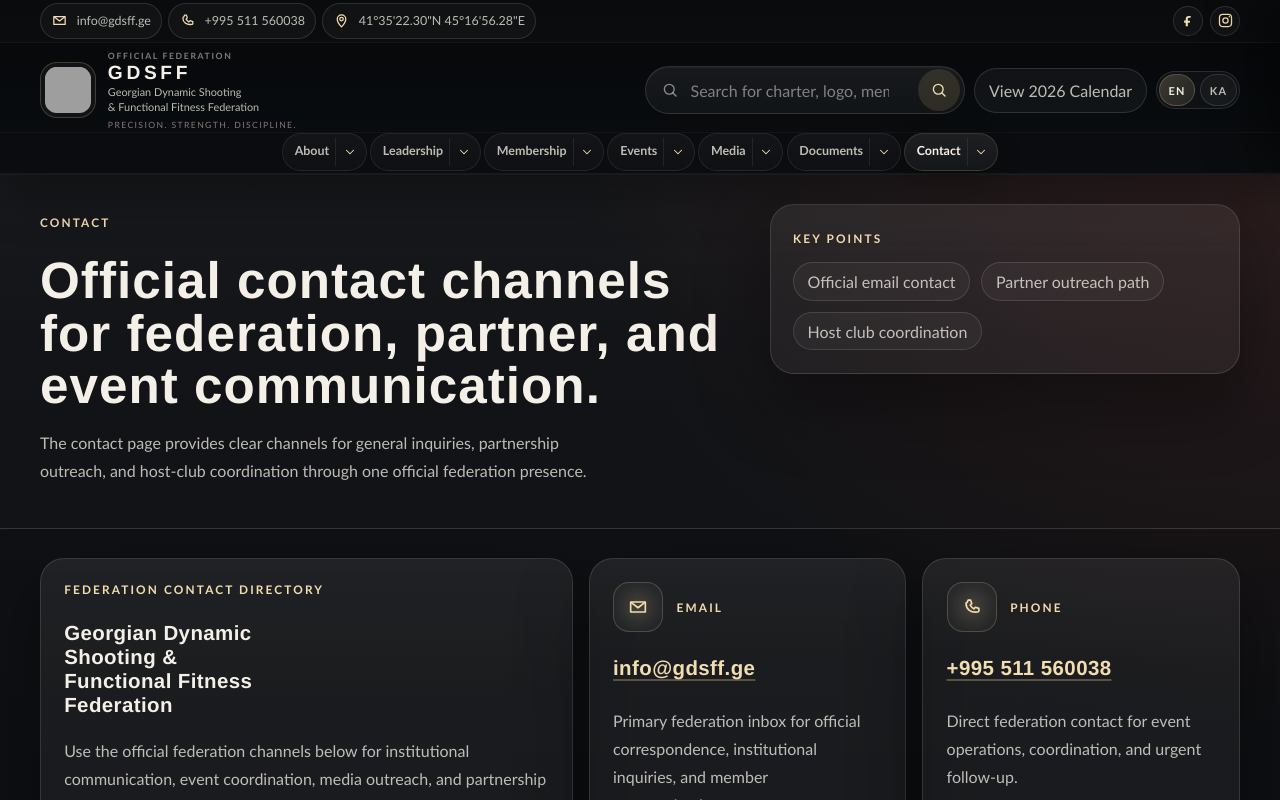
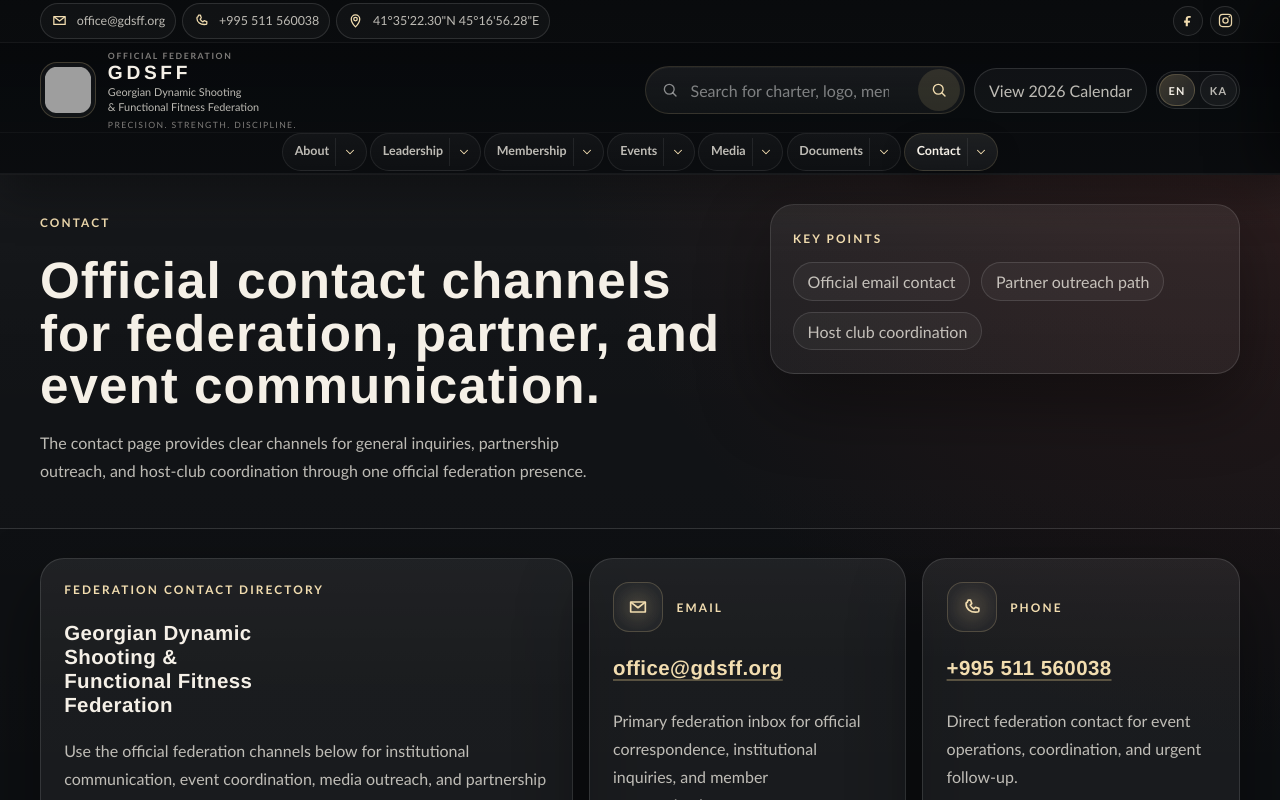
Before and after one commit to regcoffeenyc/gdsff-launch, a React (Vite) app: page /#/contact in a window 1280 px wide. Shown: the top 800 px of the page. Built offline with nearby package versions, Linux system fonts and the light colour scheme; grey boxes are pictures that could not be loaded.

Commit message:
Final launch completion

```diff
--- a/src/content/enContent.js
+++ b/src/content/enContent.js
@@ -7,7 +7,7 @@
       { id: 'facebook', label: 'Facebook', href: 'https://facebook.com/' },
       { id: 'instagram', label: 'Instagram', href: 'https://instagram.com/' },
     ],
-    email: 'info@gdsff.ge',
+    email: 'office@gdsff.org',
     phone: '+995 511 560038',
     locationLabel: `41\u00B035'22.30"N 45\u00B016'56.28"E`,
     locationHref: 'https://maps.google.com/?q=41.589528,45.282300',
@@ -38,7 +38,7 @@
     subtitle: 'Precision. Strength. Discipline.',
     slogan: 'Precision. Strength. Discipline.',
     location: 'Tbilisi, Georgia',
-    email: 'info@gdsff.ge',
+    email: 'office@gdsff.org',
   },
   header: {
     seasonBadge: 'Official federation season 2026',
@@ -65,7 +65,7 @@
     ],
     contactTitle: 'Contact',
     contactItems: [
-      'General inquiries: info@gdsff.ge',
+      'General inquiries: office@gdsff.org',
       'Partnerships, media, and host club coordination',
       'Official communications issued in Georgian and English',
     ],
@@ -87,10 +87,10 @@
         'GDSFF serves as the official public platform for dynamic shooting and functional fitness in Georgia, bringing together competition governance, athlete pathways, safety standards, and partner-facing communications in one disciplined identity.',
       primaryAction: { label: 'Explore 2026 Calendar', to: '/events' },
       secondaryAction: { label: 'Contact Secretariat', to: '/contact' },
-      quickFacts: ['Governance and sanctioning', '2026 seeded calendar', 'International-facing communications'],
+      quickFacts: ['Governance and sanctioning', '2026 official calendar', 'International-facing communications'],
       commandTitle: 'Federation Brief',
       commandItems: [
-        '2026 season structure published with seeded event dates',
+        '2026 season structure published with official event windows',
         'Leadership, governance, and sport direction presented publicly',
         'Partner, media, and host-club outreach channels open',
       ],
@@ -100,7 +100,7 @@
     },
     stats: [
       { value: '2', label: 'Core competition disciplines' },
-      { value: '2026', label: 'Seeded official season' },
+      { value: '2026', label: 'Official season calendar' },
       { value: 'Bilingual', label: 'Public communications' },
       { value: 'Partner-ready', label: 'Official digital presentation' },
     ],
@@ -144,7 +144,7 @@
       title: '2026 federation calendar and event bulletins.',
       text:
         'The events area now presents the season with an official calendar grid, professional event cards, and clear publishing states for members, partners, and guests.',
-      note: '2026 dates are seeded launch data and can be refined through official federation notices and event bulletins.',
+      note: '2026 dates are published as a planning calendar and may be refined through official federation notices and event bulletins.',
     },
     leadershipSpotlight: {
       eyebrow: 'Leadership',
@@ -159,10 +159,10 @@
         'The partner area presents neutral, premium partner panels that can transition directly to approved sponsor and institutional marks.',
     },
     closingCta: {
-      eyebrow: 'Official Launch',
+      eyebrow: 'Official Federation Platform',
       title: 'Prepared for public release, federation outreach, and sponsor review.',
       text:
-        'The site now combines disciplined branding, clear governance presentation, bilingual publishing, and static deployment readiness in a launch-ready federation platform.',
+        'The site now combines disciplined branding, clear governance presentation, bilingual publishing, and deployment-ready publishing in one official federation platform.',
       primaryAction: { label: 'Open Contact Page', to: '/contact' },
       secondaryAction: { label: 'Review Leadership', to: '/leadership' },
     },
@@ -211,7 +211,7 @@
       {
         phase: 'Phase 2',
         title: 'Season activation',
-        text: 'Publish the calendar, onboard host clubs, and launch development clinics.',
+        text: 'Publish the calendar, onboard host clubs, and open development clinics.',
       },
       {
         phase: 'Phase 3',
@@ -299,16 +299,16 @@
     eyebrow: 'Competition Calendar',
     title: 'Season planning with formal dates, publication states, and professional event presentation.',
     text:
-      'The events section presents the federation season through a structured calendar, seeded schedule data, and bulletin-ready event cards suitable for public release.',
+      'The events section presents the federation season through a structured calendar, published schedule data, and bulletin-ready event cards suitable for public release.',
     highlights: ['Month grid', 'Schedule notice', 'Event detail cards'],
     calendar: {
       title: '2026 Federation Competition and Development Calendar',
       text:
-        'The launch calendar uses seeded 2026 schedule data so the site can publish a complete season view while dates, venues, and formal bulletins are updated through official federation notices.',
+        'The 2026 calendar uses published schedule data so the site can present a complete season view while dates, venues, and formal bulletins are updated through official federation notices.',
       entryLabel: 'official entries',
       noticeTitle: 'Schedule Notice',
       noticeText:
-        'The 2026 calendar is published as seeded launch data. Dates, venues, and event bulletins remain subject to official federation confirmation.',
+        'The 2026 calendar is published as planning data. Dates, venues, and event bulletins remain subject to official federation confirmation.',
       month: '2026-04',
       days: ['Mon', 'Tue', 'Wed', 'Thu', 'Fri', 'Sat', 'Sun'],
       legend: ['Registration open', 'Confirmed', 'Coming soon', 'Members only'],
@@ -420,7 +420,7 @@
     title: 'Official identity and media presentation built around the approved emblem and range photography.',
     text:
       'The media page presents the approved emblem and range photography in an editorial layout suitable for federation announcements, event coverage, and sponsor-facing presentations.',
-    highlights: ['Existing logo preserved', 'Range image retained', 'Editorial page polish'],
+    highlights: ['Official emblem updated', 'Range image retained', 'Editorial page polish'],
     cards: [
       {
         title: 'Primary Range Visual',
@@ -445,7 +445,7 @@
     cards: [
       {
         title: 'Federation Secretariat',
-        value: 'info@gdsff.ge',
+        value: 'office@gdsff.org',
         text: 'Use for official communication, athlete information requests, and general federation questions.',
       },
       {
@@ -471,7 +471,7 @@
     cards: [
       {
         title: 'Email',
-        value: 'info@gdsff.ge',
+        value: 'office@gdsff.org',
         text: 'Primary federation inbox for official communication, general inquiries, and athlete or club requests.',
       },
       {
--- a/src/content/kaContent.js
+++ b/src/content/kaContent.js
@@ -7,7 +7,7 @@
       { id: 'facebook', label: 'Facebook', href: 'https://facebook.com/' },
       { id: 'instagram', label: 'Instagram', href: 'https://instagram.com/' },
     ],
-    email: 'info@gdsff.ge',
+    email: 'office@gdsff.org',
     phone: '+995 511 560038',
     locationLabel: `41\u00B035'22.30"N 45\u00B016'56.28"E`,
     locationHref: 'https://maps.google.com/?q=41.589528,45.282300',
@@ -38,7 +38,7 @@
     subtitle: 'სიზუსტე. ძალა. დისციპლინა.',
     slogan: 'სიზუსტე. ძალა. დისციპლინა.',
     location: 'თბილისი, საქართველო',
-    email: 'info@gdsff.ge',
+    email: 'office@gdsff.org',
   },
   header: {
     seasonBadge: 'ფედერაციის 2026 წლის სეზონი',
@@ -65,7 +65,7 @@
     ],
     contactTitle: 'ოფიციალური კონტაქტი',
     contactItems: [
-      'ზოგადი კითხვები: info@gdsff.ge',
+      'ზოგადი კითხვები: office@gdsff.org',
       'ლოკაცია: თბილისი, საქართველო',
       'მივესალმებით პარტნიორულ, მედია და მასპინძელი კლუბის მოთხოვნებს',
     ],
@@ -414,7 +414,7 @@
     title: 'უფრო მკვეთრი ვიზუალური სისტემა არსებული ლოგოსა და რენჯის ფოტოზე დაფუძნებით.',
     text:
       'მედიის გვერდი ინარჩუნებს საწყის მასალებს, მაგრამ წარადგენს მათ უფრო ოფიციალურ და რედაქციულ ფორმატში სპონსორული პრეზენტაციებისთვის, ღონისძიებების ფოტოებისთვის და ფედერაციის განცხადებებისთვის.',
-    highlights: ['არსებული ლოგო შენარჩუნებულია', 'რენჯის ფოტო შენარჩუნებულია', 'რედაქციული ხარისხის განლაგება'],
+    highlights: ['ოფიციალური ემბლემა განახლებულია', 'რენჯის ფოტო შენარჩუნებულია', 'რედაქციული ხარისხის განლაგება'],
     cards: [
       {
         title: 'მთავარი რენჯის ვიზუალი',
@@ -439,7 +439,7 @@
     cards: [
       {
         title: 'ფედერაციის ზოგადი კითხვები',
-        value: 'info@gdsff.ge',
+        value: 'office@gdsff.org',
         text: 'გამოიყენეთ ოფიციალური კომუნიკაციისთვის, სპორტსმენების ინფორმაციისთვის და ზოგადი კითხვებისთვის.',
       },
       {
--- a/src/content/officialLaunchContent.js
+++ b/src/content/officialLaunchContent.js
@@ -104,7 +104,7 @@
       paragraphs: [
         'The federation welcomes the involvement of individuals and organizations that share the federation goals, ethical standards, and development-oriented vision.',
         'An applicant must download the membership application form, complete it in full, and send it to the official federation email address.',
-        'Completed applications are accepted electronically at: info@gdsff.ge',
+        'Completed applications are accepted electronically at: office@gdsff.org',
       ],
       applicationTitle: 'Membership Application Form',
       applicationText:
@@ -249,7 +249,7 @@
       paragraphs: [
         'ფედერაცია მიესალმება იმ პირებისა და ორგანიზაციების ჩართვას, რომლებიც იზიარებენ ფედერაციის მიზნებს, ეთიკურ სტანდარტებსა და განვითარებაზე ორიენტირებულ ხედვას.',
         'გაწევრიანების მსურველმა პირმა ან ორგანიზაციამ უნდა ჩამოტვირთოს წევრობის განაცხადის ფორმა, შეავსოს სრულად და გადმოაგზავნოს ფედერაციის ოფიციალურ ელფოსტაზე.',
-        'შევსებული განაცხადები მიიღება ელექტრონულად შემდეგ მისამართზე: info@gdsff.ge',
+        'შევსებული განაცხადები მიიღება ელექტრონულად შემდეგ მისამართზე: office@gdsff.org',
       ],
       applicationTitle: 'წევრობის განაცხადის ფორმა',
       applicationText:
--- a/src/pages/ContactPage.jsx
+++ b/src/pages/ContactPage.jsx
@@ -11,9 +11,9 @@
     cards: [
       {
         title: 'Email',
-        value: 'info@gdsff.ge',
+        value: 'office@gdsff.org',
         text: 'Primary federation inbox for official correspondence, institutional inquiries, and member communication.',
-        href: 'mailto:info@gdsff.ge',
+        href: 'mailto:office@gdsff.org',
         icon: MailIcon,
         actionLabel: 'Send Email',
       },
@@ -61,9 +61,9 @@
     cards: [
       {
         title: 'ელფოსტა',
-        value: 'info@gdsff.ge',
+        value: 'office@gdsff.org',
         text: 'ფედერაციის მთავარი ელფოსტა ოფიციალური მიმოწერისთვის, ინსტიტუციური კითხვებისთვის და წევრებთან კომუნიკაციისთვის.',
-        href: 'mailto:info@gdsff.ge',
+        href: 'mailto:office@gdsff.org',
         icon: MailIcon,
         actionLabel: 'ელფოსტის გაგზავნა',
       },
--- a/src/siteContent.js
+++ b/src/siteContent.js
@@ -10,7 +10,7 @@
     ...normalized,
     meta: {
       ...normalized.meta,
-      email: 'info@gdsff.ge',
+      email: 'office@gdsff.org',
       phone: '+995 511 560038',
       locationLabel: `41\u00B035'22.30"N 45\u00B016'56.28"E`,
       locationHref: 'https://maps.google.com/?q=41.589528,45.282300',
```
